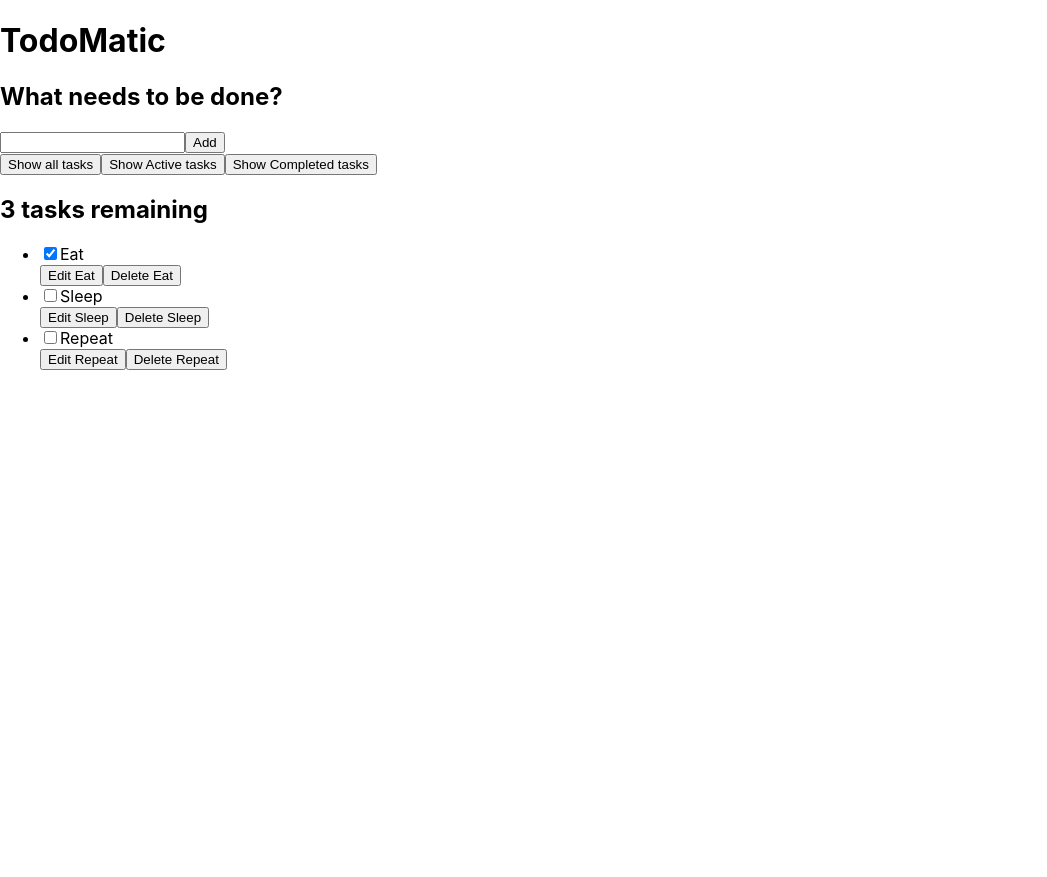
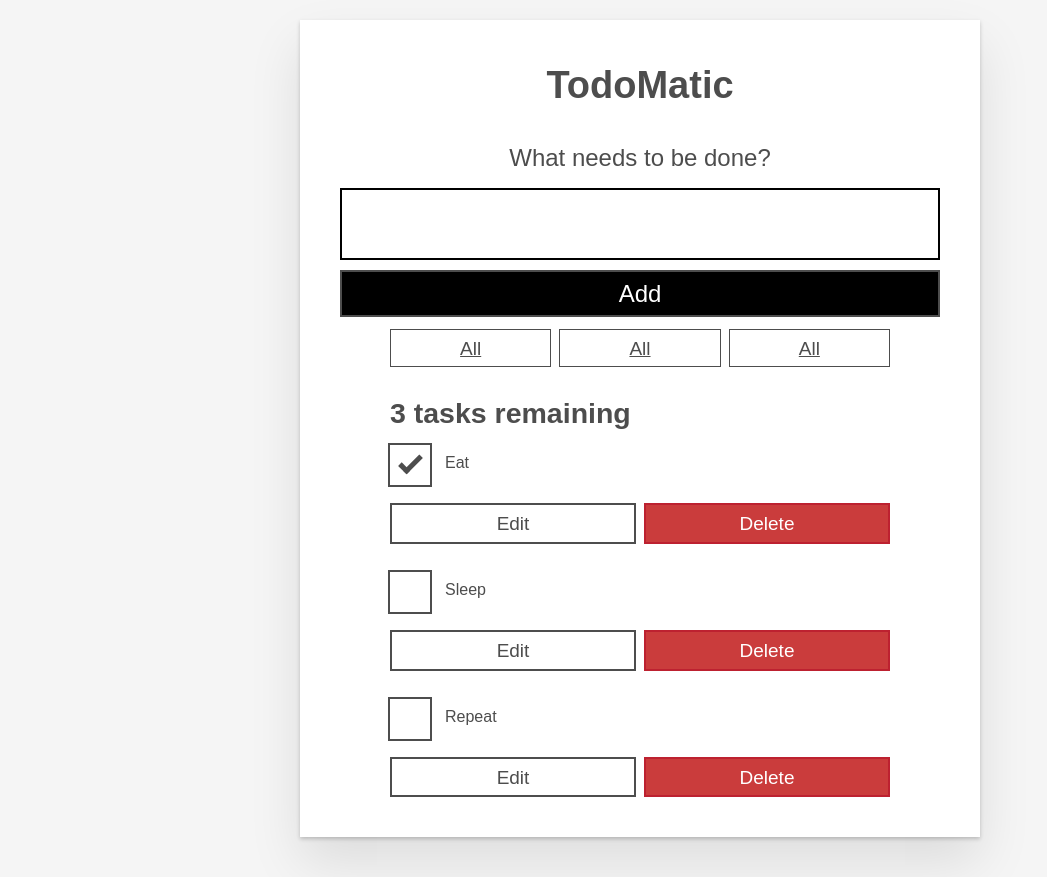
Before and after one commit to LimoVincent/mozilla_developer_react_usecase, a React (Create React App) app: page / in a window 1280 px wide. Shown: the whole page, without its empty margins (0-1047 px from the left). Before the commit the page ends 800 px from the top, so only its background shows below. Built offline with nearby package versions, Linux system fonts and the light colour scheme.

Commit message:
Added filterButton and Form compopnents insdied component directory

```diff
--- a/package.json
+++ b/package.json
@@ -9,6 +9,7 @@
     "react": "^17.0.1",
     "react-dom": "^17.0.1",
     "react-scripts": "4.0.1",
+    "uuid": "^8.3.2",
     "web-vitals": "^0.2.4"
   },
   "scripts": {
--- a/src/App.js
+++ b/src/App.js
@@ -1,42 +1,21 @@
 import React from 'react'
+import Form from './components/Form'
+import FilterButton from './components/FilterButton'
 
-const App = (props) => {
+import Todo from './components/Todo'
+
+// import { v4 as uuidv4 } from 'uuid';
+// uuidv4(); // ⇨ '9b1deb4d-3b7d-4bad-9bdd-2b0d7b3dcb6d'
+
+const App = ({ data }) => {
   return (
     <div className='todoapp stack-large'>
       <h1>TodoMatic</h1>
-      <form>
-        <h2 className='label-wrapper'>
-          <label htmlFor='new-todo-input' className='label__lg'>
-            What needs to be done?
-          </label>
-        </h2>
-        <input
-          type='text'
-          id='new-todo-input'
-          className='input input__lg'
-          name='text'
-          autoComplete='off'
-        />
-        <button type='submit' className='btn btn__primary btn__lg'>
-          Add
-        </button>
-      </form>
+      <Form />
       <div className='filters btn-group stack-exception'>
-        <button type='button' className='btn toggle-btn' aria-pressed='true'>
-          <span className='visually-hidden'>Show </span>
-          <span>all</span>
-          <span className='visually-hidden'> tasks</span>
-        </button>
-        <button type='button' className='btn toggle-btn' aria-pressed='false'>
-          <span className='visually-hidden'>Show </span>
-          <span>Active</span>
-          <span className='visually-hidden'> tasks</span>
-        </button>
-        <button type='button' className='btn toggle-btn' aria-pressed='false'>
-          <span className='visually-hidden'>Show </span>
-          <span>Completed</span>
-          <span className='visually-hidden'> tasks</span>
-        </button>
+        <FilterButton />
+        <FilterButton />
+        <FilterButton />
       </div>
       <h2 id='list-heading'>3 tasks remaining</h2>
       <ul
@@ -44,54 +23,9 @@
         className='todo-list stack-large stack-exception'
         aria-labelledby='list-heading'
       >
-        <li className='todo stack-small'>
-          <div className='c-cb'>
-            <input id='todo-0' type='checkbox' defaultChecked={true} />
-            <label className='todo-label' htmlFor='todo-0'>
-              Eat
-            </label>
-          </div>
-          <div className='btn-group'>
-            <button type='button' className='btn'>
-              Edit <span className='visually-hidden'>Eat</span>
-            </button>
-            <button type='button' className='btn btn__danger'>
-              Delete <span className='visually-hidden'>Eat</span>
-            </button>
-          </div>
-        </li>
-        <li className='todo stack-small'>
-          <div className='c-cb'>
-            <input id='todo-1' type='checkbox' />
-            <label className='todo-label' htmlFor='todo-1'>
-              Sleep
-            </label>
-          </div>
-          <div className='btn-group'>
-            <button type='button' className='btn'>
-              Edit <span className='visually-hidden'>Sleep</span>
-            </button>
-            <button type='button' className='btn btn__danger'>
-              Delete <span className='visually-hidden'>Sleep</span>
-            </button>
-          </div>
-        </li>
-        <li className='todo stack-small'>
-          <div className='c-cb'>
-            <input id='todo-2' type='checkbox' />
-            <label className='todo-label' htmlFor='todo-2'>
-              Repeat
-            </label>
-          </div>
-          <div className='btn-group'>
-            <button type='button' className='btn'>
-              Edit <span className='visually-hidden'>Repeat</span>
-            </button>
-            <button type='button' className='btn btn__danger'>
-              Delete <span className='visually-hidden'>Repeat</span>
-            </button>
-          </div>
-        </li>
+        {data.map((todo) => (
+          <Todo {...{ todo }} key={todo.id} />
+        ))}
       </ul>
     </div>
   )
--- /dev/null
+++ b/src/components/FilterButton.js
@@ -0,0 +1,25 @@
+import React from 'react'
+
+function FilterButton() {
+ return (
+
+     <button type='button' className='btn toggle-btn' aria-pressed='true'>
+       <span className='visually-hidden'>Show </span>
+       <span>all</span>
+       <span className='visually-hidden'> tasks</span>
+     </button>
+     /* <button type='button' className='btn toggle-btn' aria-pressed='false'>
+       <span className='visually-hidden'>Show </span>
+       <span>Active</span>
+       <span className='visually-hidden'> tasks</span>
+     </button>
+     <button type='button' className='btn toggle-btn' aria-pressed='false'>
+       <span className='visually-hidden'>Show </span>
+       <span>Completed</span>
+       <span className='visually-hidden'> tasks</span>
+     </button> */
+
+ )
+}
+
+export default FilterButton
--- /dev/null
+++ b/src/components/Form.js
@@ -0,0 +1,25 @@
+import React from 'react'
+
+function Form() {
+ return (
+   <form>
+     <h2 className='label-wrapper'>
+       <label htmlFor='new-todo-input' className='label__lg'>
+         What needs to be done?
+       </label>
+     </h2>
+     <input
+       type='text'
+       id='new-todo-input'
+       className='input input__lg'
+       name='text'
+       autoComplete='off'
+     />
+     <button type='submit' className='btn btn__primary btn__lg'>
+       Add
+     </button>
+   </form>
+ )
+}
+
+export default Form
--- /dev/null
+++ b/src/components/Todo.js
@@ -0,0 +1,25 @@
+import React from 'react'
+
+function Todo({ todo }) {
+  const { name, completed, id } = todo
+  return (
+    <li className='todo stack-small'>
+      <div className='c-cb'>
+        <input id={id} type='checkbox' defaultChecked={completed} />
+        <label className='todo-label' htmlFor='todo-0'>
+          {name}
+        </label>
+      </div>
+      <div className='btn-group'>
+        <button type='button' className='btn'>
+          Edit <span className='visually-hidden'>Eat</span>
+        </button>
+        <button type='button' className='btn btn__danger'>
+          Delete <span className='visually-hidden'>Eat</span>
+        </button>
+      </div>
+    </li>
+  )
+}
+
+export default Todo
--- a/src/index.css
+++ b/src/index.css
@@ -1,13 +1,292 @@
+/* RESETS */
+*,
+*::before,
+*::after {
+  box-sizing: border-box;
+}
+*:focus {
+  outline: 3px dashed #228bec;
+  outline-offset: 0;
+}
+html {
+  font: 62.5% / 1.15 sans-serif;
+}
+h1,
+h2 {
+  margin-bottom: 0;
+}
+ul {
+  list-style: none;
+  padding: 0;
+}
+button {
+  border: none;
+  margin: 0;
+  padding: 0;
+  width: auto;
+  overflow: visible;
+  background: transparent;
+  color: inherit;
+  font: inherit;
+  line-height: normal;
+  -webkit-font-smoothing: inherit;
+  -moz-osx-font-smoothing: inherit;
+  -webkit-appearance: none;
+}
+button::-moz-focus-inner {
+  border: 0;
+}
+button,
+input,
+optgroup,
+select,
+textarea {
+  font-family: inherit;
+  font-size: 100%;
+  line-height: 1.15;
+  margin: 0;
+}
+button,
+input {
+  overflow: visible;
+}
+input[type="text"] {
+  border-radius: 0;
+}
 body {
+  width: 100%;
+  max-width: 68rem;
+  margin: 0 auto;
+  font: 1.6rem/1.25 Arial, sans-serif;
+  background-color: #f5f5f5;
+  color: #4d4d4d;
+}
+@media screen and (min-width: 620px) {
+  body {
+    font-size: 1.9rem;
+    line-height: 1.31579;
+  }
+}
+/*END RESETS*/
+/* GLOBAL STYLES */
+.form-group > input[type="text"] {
+  display: inline-block;
+  margin-top: 0.4rem;
+}
+.btn {
+  padding: 0.8rem 1rem 0.7rem;
+  border: 0.2rem solid #4d4d4d;
+  cursor: pointer;
+  text-transform: capitalize;
+}
+.btn.toggle-btn {
+  border-width: 1px;
+  border-color: #d3d3d3;
+}
+.btn.toggle-btn[aria-pressed="true"] {
+  text-decoration: underline;
+  border-color: #4d4d4d;
+}
+.btn__danger {
+  color: #fff;
+  background-color: #ca3c3c;
+  border-color: #bd2130;
+}
+.btn__filter {
+  border-color: lightgrey;
+}
+.btn__primary {
+  color: #fff;
+  background-color: #000;
+}
+.btn-group {
+  display: flex;
+  justify-content: space-between;
+}
+.btn-group > * {
+  flex: 1 1 49%;
+}
+.btn-group > * + * {
+  margin-left: 0.8rem;
+}
+.label-wrapper {
   margin: 0;
-  font-family: -apple-system, BlinkMacSystemFont, 'Segoe UI', 'Roboto', 'Oxygen',
-    'Ubuntu', 'Cantarell', 'Fira Sans', 'Droid Sans', 'Helvetica Neue',
-    sans-serif;
+  flex: 0 0 100%;
+  text-align: center;
+}
+.visually-hidden {
+  position: absolute !important;
+  height: 1px;
+  width: 1px;
+  overflow: hidden;
+  clip: rect(1px 1px 1px 1px);
+  clip: rect(1px, 1px, 1px, 1px);
+  white-space: nowrap;
+}
+[class*="stack"] > * {
+  margin-top: 0;
+  margin-bottom: 0;
+}
+.stack-small > * + * {
+  margin-top: 1.25rem;
+}
+.stack-large > * + * {
+  margin-top: 2.5rem;
+}
+@media screen and (min-width: 550px) {
+  .stack-small > * + * {
+    margin-top: 1.4rem;
+  }
+  .stack-large > * + * {
+    margin-top: 2.8rem;
+  }
+}
+.stack-exception {
+  margin-top: 1.2rem;
+}
+/* END GLOBAL STYLES */
+.todoapp {
+  background: #fff;
+  margin: 2rem 0 4rem 0;
+  padding: 1rem;
+  position: relative;
+  box-shadow: 0 2px 4px 0 rgba(0, 0, 0, 0.2), 0 2.5rem 5rem 0 rgba(0, 0, 0, 0.1);
+}
+@media screen and (min-width: 550px) {
+  .todoapp {
+    padding: 4rem;
+  }
+}
+.todoapp > * {
+  max-width: 50rem;
+  margin-left: auto;
+  margin-right: auto;
+}
+.todoapp > form {
+  max-width: 100%;
+}
+.todoapp > h1 {
+  display: block;
+  max-width: 100%;
+  text-align: center;
+  margin: 0;
+  margin-bottom: 1rem;
+}
+.label__lg {
+  line-height: 1.01567;
+  font-weight: 300;
+  padding: 0.8rem;
+  margin-bottom: 1rem;
+  text-align: center;
+}
+.input__lg {
+  padding: 2rem;
+  border: 2px solid #000;
+}
+.input__lg:focus {
+  border-color: #4d4d4d;
+  box-shadow: inset 0 0 0 2px;
+}
+[class*="__lg"] {
+  display: inline-block;
+  width: 100%;
+  font-size: 1.9rem;
+}
+[class*="__lg"]:not(:last-child) {
+  margin-bottom: 1rem;
+}
+@media screen and (min-width: 620px) {
+  [class*="__lg"] {
+    font-size: 2.4rem;
+  }
+}
+.filters {
+  width: 100%;
+  margin: unset auto;
+}
+/* Todo item styles */
+.todo {
+  display: flex;
+  flex-direction: row;
+  flex-wrap: wrap;
+}
+.todo > * {
+  flex: 0 0 100%;
+}
+.todo-text {
+  width: 100%;
+  min-height: 4.4rem;
+  padding: 0.4rem 0.8rem;
+  border: 2px solid #565656;
+}
+.todo-text:focus {
+  box-shadow: inset 0 0 0 2px;
+}
+/* CHECKBOX STYLES */
+.c-cb {
+  box-sizing: border-box;
+  font-family: Arial, sans-serif;
   -webkit-font-smoothing: antialiased;
-  -moz-osx-font-smoothing: grayscale;
+  font-weight: 400;
+  font-size: 1.6rem;
+  line-height: 1.25;
+  display: block;
+  position: relative;
+  min-height: 44px;
+  padding-left: 40px;
+  clear: left;
 }
-
-code {
-  font-family: source-code-pro, Menlo, Monaco, Consolas, 'Courier New',
-    monospace;
+.c-cb > label::before,
+.c-cb > input[type="checkbox"] {
+  box-sizing: border-box;
+  top: -2px;
+  left: -2px;
+  width: 44px;
+  height: 44px;
 }
+.c-cb > input[type="checkbox"] {
+  -webkit-font-smoothing: antialiased;
+  cursor: pointer;
+  position: absolute;
+  z-index: 1;
+  margin: 0;
+  opacity: 0;
+}
+.c-cb > label {
+  font-size: inherit;
+  font-family: inherit;
+  line-height: inherit;
+  display: inline-block;
+  margin-bottom: 0;
+  padding: 8px 15px 5px;
+  cursor: pointer;
+  touch-action: manipulation;
+}
+.c-cb > label::before {
+  content: "";
+  position: absolute;
+  border: 2px solid currentColor;
+  background: transparent;
+}
+.c-cb > input[type="checkbox"]:focus + label::before {
+  border-width: 4px;
+  outline: 3px dashed #228bec;
+}
+.c-cb > label::after {
+  box-sizing: content-box;
+  content: "";
+  position: absolute;
+  top: 11px;
+  left: 9px;
+  width: 18px;
+  height: 7px;
+  transform: rotate(-45deg);
+  border: solid;
+  border-width: 0 0 5px 5px;
+  border-top-color: transparent;
+  opacity: 0;
+  background: transparent;
+}
+.c-cb > input[type="checkbox"]:checked + label::after {
+  opacity: 1;
+}
--- a/src/index.js
+++ b/src/index.js
@@ -1,17 +1,23 @@
-import React from 'react';
-import ReactDOM from 'react-dom';
-import './index.css';
-import App from './App';
-import reportWebVitals from './reportWebVitals';
+import React from 'react'
+import ReactDOM from 'react-dom'
+import './index.css'
+import App from './App'
+import reportWebVitals from './reportWebVitals'
+
+const data = [
+  { name: 'Eat', completed: true, id: 'todo-0' },
+  { name: 'Sleep', completed: false, id: 'todo-1' },
+  { name: 'Repeat', completed: false, id: 'todo-2' },
+]
 
 ReactDOM.render(
   <React.StrictMode>
-    <App />
+    <App data = {data}/>
   </React.StrictMode>,
   document.getElementById('root')
-);
+)
 
 // If you want to start measuring performance in your app, pass a function
 // to log results (for example: reportWebVitals(console.log))
 // or send to an analytics endpoint. Learn more: https://bit.ly/CRA-vitals
-reportWebVitals();
+reportWebVitals()
```
Also changed, not shown: 2 other files (tests, documents, lock files or other folders).
